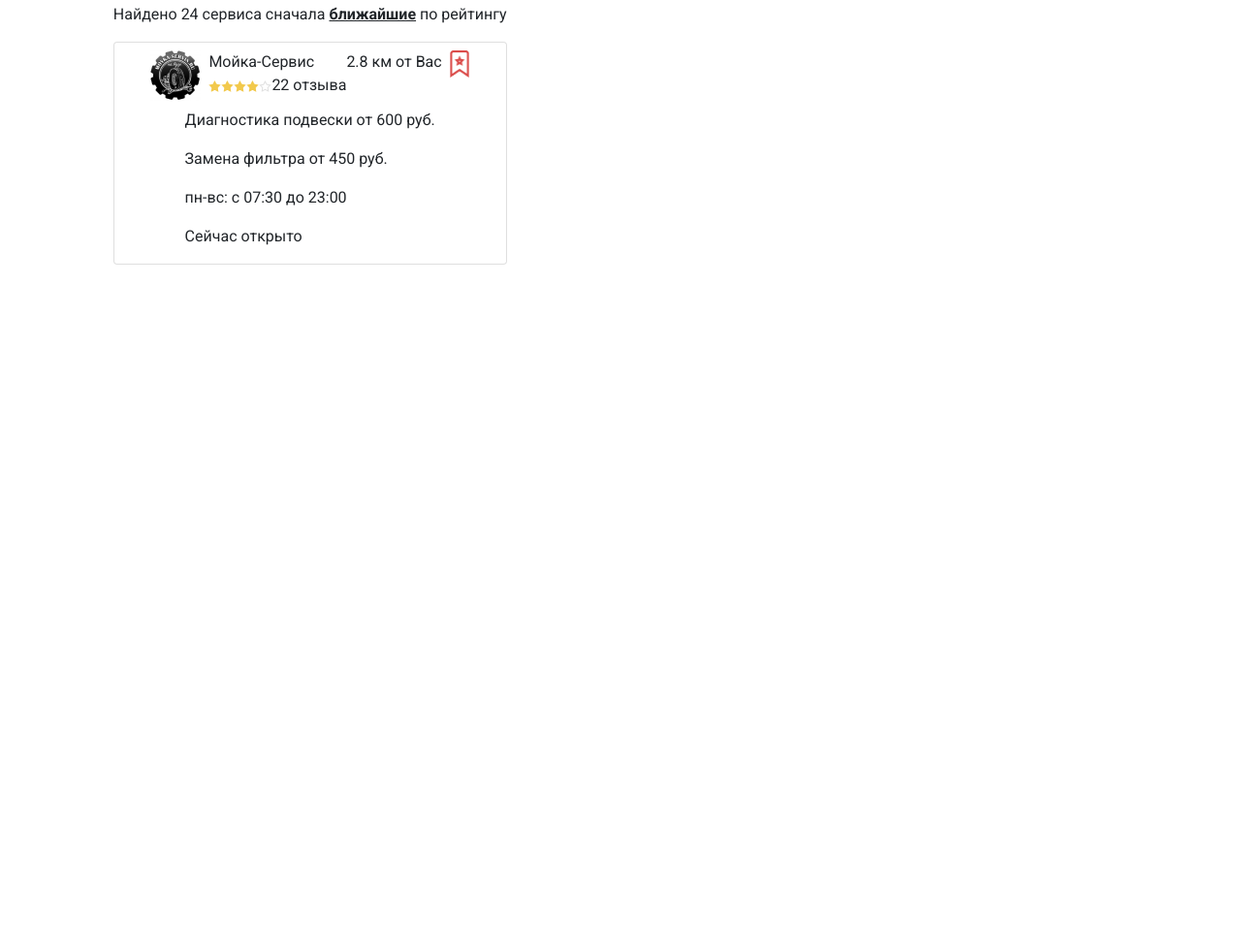
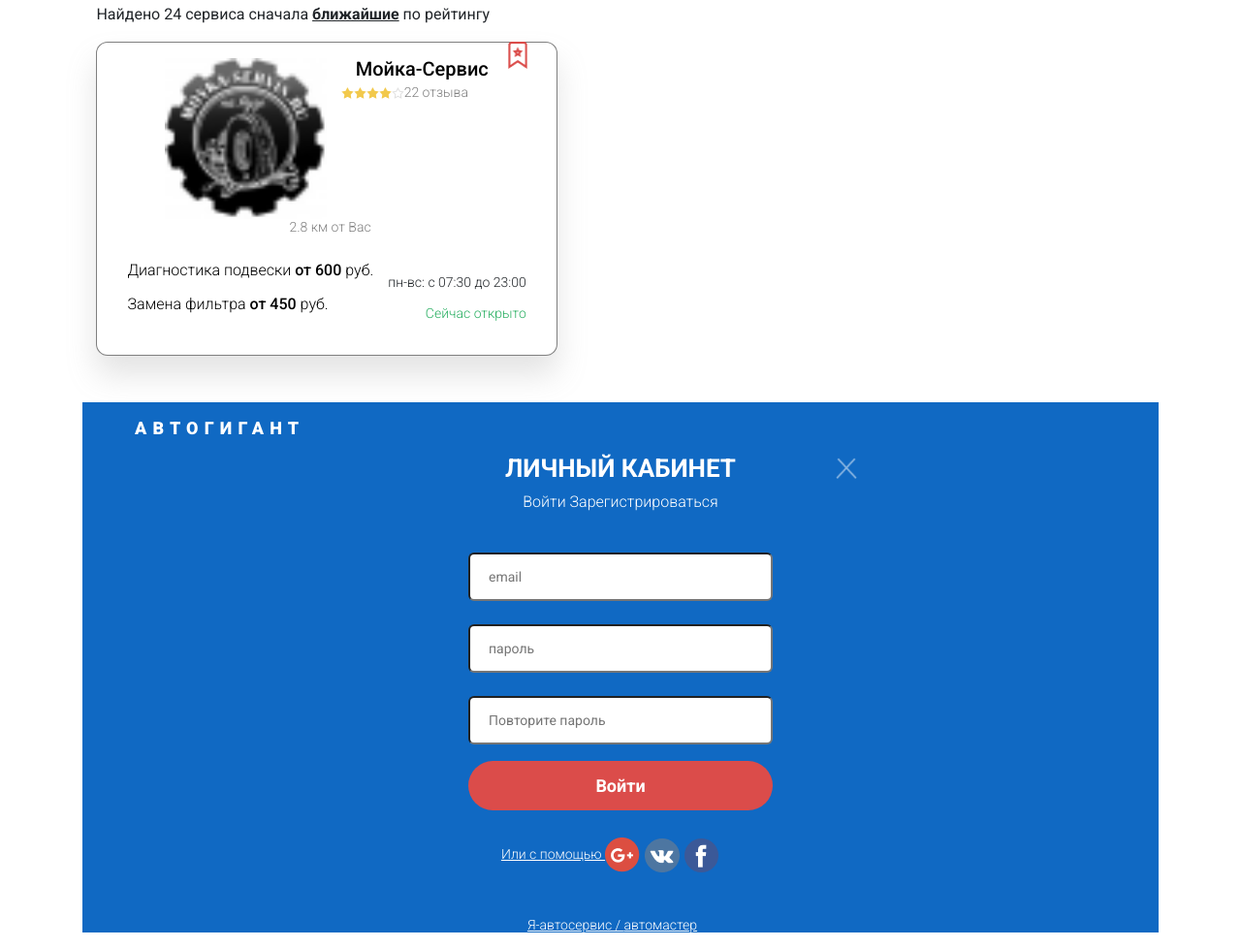
Before and after one commit to SergeyShashin/autogigant, a website: page index.html in a window 1280 px wide. Shown: the part 1258-2236 px from the top of the page at 97% size. Before the commit the page ends 1673 px from the top, so only its background shows below. Drawn offline with nearby package versions, Linux system fonts and the light colour scheme.

Commit message:
react_bootstrap PrivateCabinet done

```diff
--- a/index.html
+++ b/index.html
@@ -158,11 +158,11 @@
                         <div class="wrap-cardsSto">
                     <p>Найдено 24 сервиса <span>сначала <u><b>ближайшие</b></u> по рейтингу</span> </p>
                     <div class="card">
-                        <div class="sto my-2">
+                        <div class="sto my-3  justify-content-between">
                             <div className="row">
-                            <img src="/img/47ba37e2-0001-4c2e-be55-66e69f7b52b8.png" alt="logo-sto" class="logo-sto mr-2" />
+                            <img src="/img/47ba37e2-0001-4c2e-be55-66e69f7b52b8.png" alt="logo-sto" class="logo-sto col-sm col-md col-lg col-xl" />
                             <div class="wrap-name-sto-reviews">
-                                <div class="name-sto">Мойка-Сервис</div>
+                                <div class="name-sto col-sm col-md col-lg col-xl">Мойка-Сервис</div>
                                 <img src="/img/Star.png" alt="star" />
                                 <img src="/img/Star.png" alt="star" />
                                 <img src="/img/Star.png" alt="star" />
@@ -170,7 +170,7 @@
                                 <img src="/img/Stargray.png" alt="star" />
                                 <span>22 отзыва</span>
                             </div>
-                            <div class="distances mr-2">2.8 км от Вас</div>
+                            <div class="distances col-sm col-md col-lg col-xl-4 ">2.8 км от Вас</div>
                             <div class="flag"> <img src="/img/Vector.png" alt="flag" width="20.25" height="28" /></div>
                         </div>
                             </div>
@@ -197,6 +197,45 @@
         }
     }
 
+    class HeaderPrivateCabinet extends React.Component{
+        render(){
+            return (
+                <div>
+                    <div className="container justify-content-between py-3 header-main">
+                    {logotip}
+                    </div>
+                </div>
+             );}
+    }
+
+    class PrivateCabinet extends React.Component{
+        render(){
+            return (
+                <div className = "container">
+                    <HeaderPrivateCabinet/>
+                    <div className = "container text-center privateCabinet">
+                        <h1 clasName="my-5">ЛИЧНЫЙ КАБИНЕТ</h1>
+                        <img className = "close" src="/img/Closeicon.png" width="22"  height="22" alt=""/>
+                        <p className="inputAndRegistry"><a href="#">Войти </a> <a href="#"> Зарегистрироваться</a></p>
+                            <form className = "" action="">
+                                <input type="email" placeholder="email"/>
+                                <input type="password" placeholder="пароль"/>
+                                <input type="password" placeholder="Повторите пароль"/>
+                                <button>Войти</button>
+                            </form>
+                            <div class="icons">
+                                <a href="#">Или с помощью </a>
+                                <img src="/img/google.png" alt="google" />
+                                <img src="/img/vk.png" alt="vk" />
+                                <img src="/img/facebook.png" alt="facebook" />
+                                <p><a href="#">Я-автосервис / </a> <a href="#"> автомастер</a></p>
+                            </div>
+
+                    </div>
+                </div>
+             );}
+    }
+
     class Autogigant extends React.Component{
         render(){
             return (
@@ -206,6 +245,7 @@
                     <HowWorking/>
                     <FiltersCharacterCarLocationTime/>
                     <CardsStoMap/>
+                    <PrivateCabinet/>
 
                 </div>
              );}
@@ -216,9 +256,11 @@
             document.getElementById('root')
           );
 
-    </script>
+</script>
 
 
 </body>
 
+
+
 </html>
--- a/scss/_cardsStoMap.scss
+++ b/scss/_cardsStoMap.scss
@@ -1,4 +1,4 @@
-.cardsStoMap{
+.cardsStoMap {
     .card {
         margin-top: 14px;
         background: #FFFFFF;
@@ -12,11 +12,6 @@
         position: relative;
     }
 
-    .wrap-name-sto-reviews {
-        margin-left: 10px;
-
-    }
-
     .name-sto {
         font-weight: 500;
         font-size: 20px;
@@ -25,7 +20,6 @@
     }
 
     .wrap-name-sto-reviews span {
-        margin-left: 10px;
         font-weight: 300;
         font-size: 14px;
         line-height: 16px;
@@ -34,7 +28,6 @@
     }
 
     .distances {
-        margin-left: 40px;
         font-weight: 300;
         font-size: 14px;
         line-height: 16px;
@@ -45,8 +38,8 @@
 
     .flag {
         position: absolute;
-        top: -10px;
-        right: 6px;
+        top: -17px;
+        right: -40px;
     }
 
     .wrap-services-workTime {
--- /dev/null
+++ b/scss/_privateCabinet.scss
@@ -0,0 +1,78 @@
+.privateCabinet {
+    background: $background-headerMain-1069c3;
+    position: relative;
+
+    h1 {
+        font-weight: bold;
+        font-size: 26px;
+        line-height: 30px;
+        color: #FFFFFF
+    }
+
+    .close {
+        position: absolute;
+        top: 4px;
+        left: 70%;
+    }
+
+    a {
+        color: #FFFFFF;
+    }
+
+    .inputAndRegistry a {
+        font-weight: 300;
+        font-size: 16px;
+        line-height: 19px;
+    }
+
+    form{
+        width: 354px;
+    }
+
+    input {
+        margin-top: 24px;
+        padding: 15px 19px 15px 19px;
+        width: 314px;
+        font-weight: normal;
+        font-size: 14px;
+        line-height: 16px;
+        color: #464646;
+        border-radius: 6px;
+    }
+
+    button {
+        margin-top: 17px;
+        margin-bottom: 28px;
+        padding: 15px 19px 15px 19px;
+        width: 314px;
+        background: #DB4C4A;
+        border-radius: 30px;
+        border:none;
+        font-weight: bold;
+        font-size: 18px;
+        line-height: 21px;
+        text-align: center;
+        color: #FFFFFF;
+    }
+
+    .icons {
+        font-weight: 300;
+        font-size: 14px;
+        line-height: 16px;
+        margin-right: 17px;
+    }
+
+    .icons a {
+        text-decoration-line: underline;
+        color: #FFFFFF;
+    }
+
+    .icons img {
+        margin: 0 5px 0 0;
+    }
+
+    .icons p {
+        margin-top: 46px;
+    }
+
+}
--- a/scss/index.scss
+++ b/scss/index.scss
@@ -9,6 +9,8 @@
 @import 'why-autogigant.scss';
 @import 'how-working-autogigant.scss';
 @import 'filtersCharacterCarLocationTime.scss';
+@import 'cardsStoMap.scss';
+@import 'privateCabinet.scss';
 
 * {
     margin: 0 auto;
```
Also changed, not shown: img/Closeicon.png (added), index.css.
